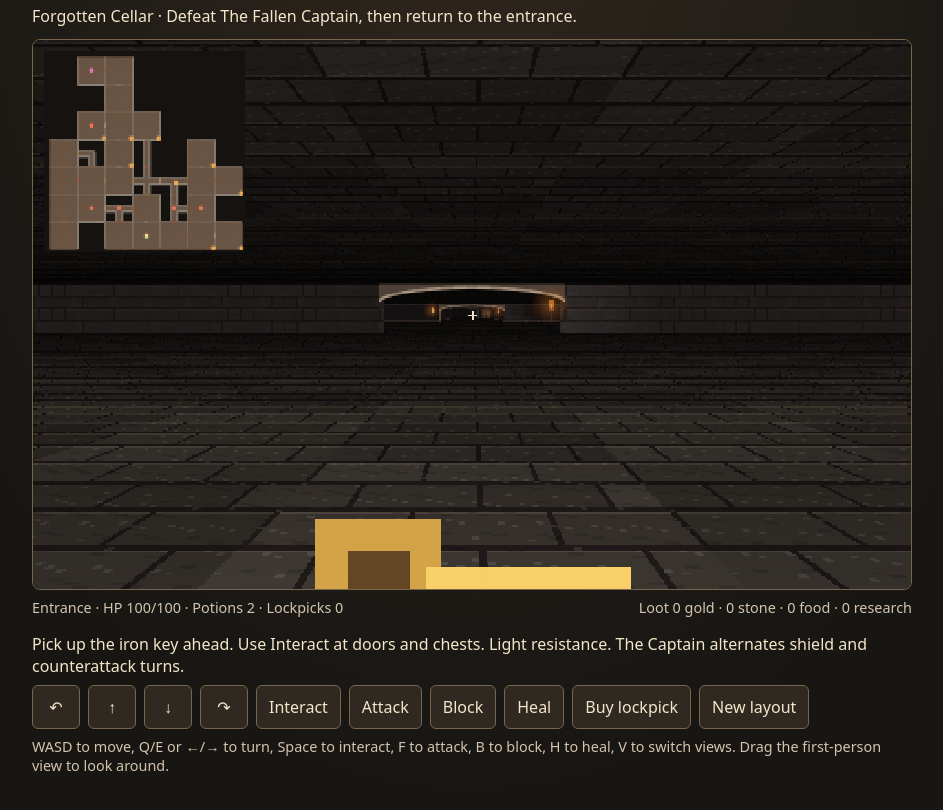
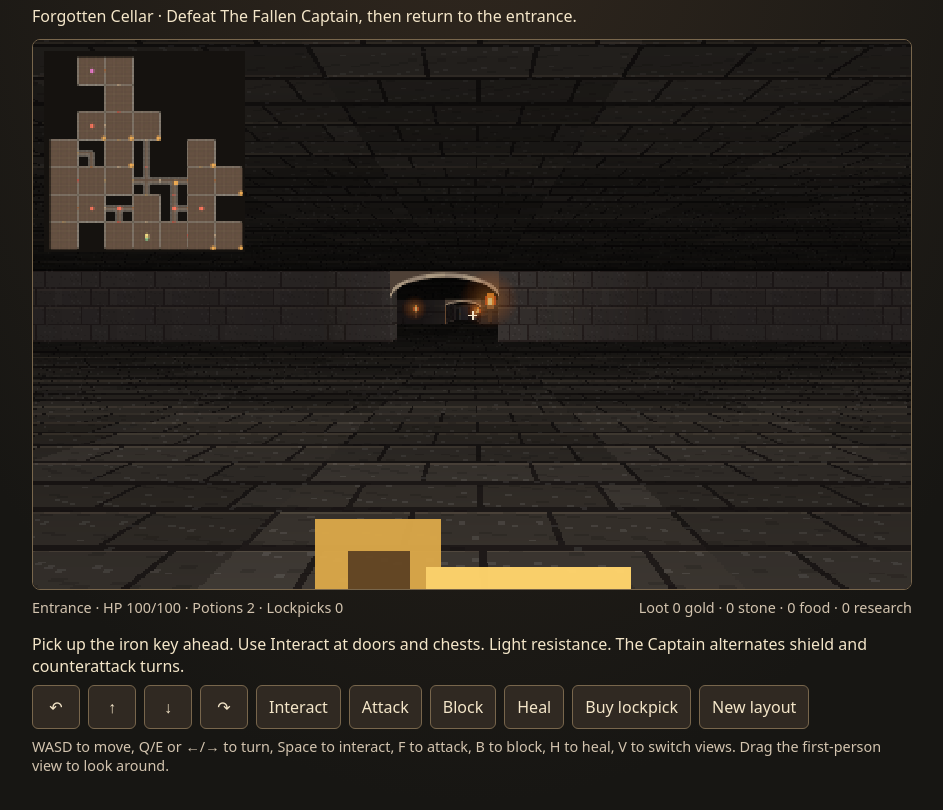
Before and after one commit to 302stang86/2.5D-Test-Dungeon, a plain HTML site: page index.html in a window 1280 px wide. Shown: the part 134-944 px from the top of the page, without its empty margins (168-1111 px from the left). Drawn offline with Linux system fonts and the light colour scheme; animation ran at ten frames a second.

Commit message:
Resize rooms and arches and halve walking speed

```diff
--- a/index.html
+++ b/index.html
@@ -253,8 +253,8 @@ function rival(id,p,name,arms){
 
 
 // Both views share the projected room grid and encounter state.
-const ROOM_SIZE=30, ROOM_SPACING=31, HALF_ROOM=ROOM_SIZE/2;
-const ARCH_WIDTH=5, ARCH_HALF=Math.floor(ARCH_WIDTH/2);
+const ROOM_SIZE=20, ROOM_SPACING=ROOM_SIZE+1, HALF_ROOM=ROOM_SIZE/2;
+const ARCH_WIDTH=2, ARCH_HALF=ARCH_WIDTH/2;
 const ROOM_CENTER=HALF_ROOM+1;
 const EYE_HEIGHT=.5;
 const CEILING_HEIGHT=1.3;
@@ -304,14 +304,14 @@ function restart() {
     const roomName=hall ? TYPES[t.type][0] : (DUNGEON_ROOM_ART[t.dungeonArt] ?? TYPES[t.type][0]);
     rooms.set(roomKey({x:cx,y:cy}),roomName);
     const n=hall ? ARCH_HALF : HALF_ROOM;
-    const end=hall ? ARCH_HALF+1 : HALF_ROOM;
+    const end=hall ? ARCH_HALF : HALF_ROOM;
     for(let dy=-n;dy<end;dy++) for(let dx=-n;dx<end;dx++) room[cy+dy][cx+dx]='.';
     for(const [d,[dx,dy]] of DIRS.entries()){
       const neighbor=grid.get(roomKey({x:t.x+dx,y:t.y+dy}));
       if(!neighbor || !compatible(t,neighbor,d)) continue;
       const boundary=dx+dy>0 ? HALF_ROOM : HALF_ROOM+1;
       if(hall){
-        for(let step=ARCH_HALF+1;step<boundary;step++) for(let lane=-ARCH_HALF;lane<=ARCH_HALF;lane++){
+        for(let step=ARCH_HALF;step<boundary;step++) for(let lane=-ARCH_HALF;lane<ARCH_HALF;lane++){
           room[cy+dy*step+Math.abs(dx)*lane][cx+dx*step+Math.abs(dy)*lane]='.';
         }
       }
@@ -319,14 +319,14 @@ function restart() {
       if(doors.has(cellKey(archX,archY))) continue;
       const vault=(t===boss || neighbor===boss) && !!layout.keyRoom;
       const status=vault ? 'locked' : ['bare','open','closed','locked'][doors.size/ARCH_WIDTH%4];
-      const arch={status,vault,axis:dx ? 'x' : 'y',x:archX+.5,y:archY+.5};
-      for(let lane=-ARCH_HALF;lane<=ARCH_HALF;lane++){
+      const arch={status,vault,axis:dx ? 'x' : 'y',x:archX+Math.abs(dx)*.5,y:archY+Math.abs(dy)*.5};
+      for(let lane=-ARCH_HALF;lane<ARCH_HALF;lane++){
         const col=archX+Math.abs(dy)*lane;
         const rowIndex=archY+Math.abs(dx)*lane;
         room[rowIndex][col]='A';
         doors.set(cellKey(col,rowIndex),arch);
       }
-      actors.push({kind:'torch',x:arch.x-dx*1.5+Math.abs(dy)*1.95,y:arch.y-dy*1.5+Math.abs(dx)*1.95,lift:.38,height:.52});
+      actors.push({kind:'torch',x:arch.x-dx*1.5+Math.abs(dy)*.78,y:arch.y-dy*1.5+Math.abs(dx)*.78,lift:.38,height:.52});
     }
 
     const defender=layout.defenders[key];
@@ -339,13 +339,20 @@ function restart() {
     const loot=site ? layout.caches[key] : t.type!==0 && resourceKinds.length ?
       Object.fromEntries(resourceKinds.map(kind=>[kind,Math.round(layout.treasury[kind]/producers[kind]*(defender?.2:.1))])) : null;
     const chest=layout.chests?.[key];
-    if(chest || loot) actors.push({kind:'chest',x:x+(hall?2.2:14),y:y+(hall?2.2:14),height:.38,radius:.31,roomKey:key,chest,loot});
-    if(layout.keyRoom===key) actors.push({kind:'key',x:x-.92,y:y+.76,height:.25});
+    if(chest || loot){
+      if(hall){
+        room[cy][cx+1]='.';
+        room[cy+1][cx+1]='.';
+      }
+      const inset=hall ? 1 : HALF_ROOM-1;
+      actors.push({kind:'chest',x:x+inset,y:y+inset,height:.38,radius:.31,roomKey:key,chest,loot});
+    }
+    if(layout.keyRoom===key) actors.push({kind:'key',x:x-.92,y:y+(hall?-.76:.76),height:.25});
     if(t.dungeonTrap || (!site && t.type===16 && t.y===entrance.y-2)){
       actors.push({kind:'trap',name:t.dungeonTrap ?? 'spikes',x,y,height:.06});
     }
     if(t.type===17 || key===bossKey || (!site && t.type===15) || (site && layout.tiles.indexOf(t)%6===1)){
-      actors.push({kind:'torch',x:x-2.22,y:y-1.83,lift:.38,height:.52});
+      actors.push({kind:'torch',x:x-(hall?.86:2.22),y:y-(hall?.86:1.83),lift:.38,height:.52});
     }
     if(key===bossKey && site?.id==='dungeon-medium'){
       for(const dx of [-.95,0,.95]) actors.push({kind:'ward',x:x+dx,y:y-1.15,height:.38});
@@ -523,8 +530,8 @@ function nearbyDoor(){
     const door=doors.get(cellKey(x,y));
     if(!isClosed(door) || seen.has(door)) continue;
     seen.add(door);
-    const tx=door.axis==='x' ? door.x : Math.max(door.x-ARCH_HALF,Math.min(player.x,door.x+ARCH_HALF));
-    const ty=door.axis==='y' ? door.y : Math.max(door.y-ARCH_HALF,Math.min(player.y,door.y+ARCH_HALF));
+    const tx=door.axis==='x' ? door.x : Math.max(door.x-ARCH_HALF+.05,Math.min(player.x,door.x+ARCH_HALF-.05));
+    const ty=door.axis==='y' ? door.y : Math.max(door.y-ARCH_HALF+.05,Math.min(player.y,door.y+ARCH_HALF-.05));
     const dx=tx-player.x,dy=ty-player.y,d=Math.hypot(dx,dy);
     if(d>best || (mode==='eye' && Math.cos(player.angle)*dx+Math.sin(player.angle)*dy<d*.4)) continue;
     const hit=cast(dx,dy);
@@ -929,7 +936,7 @@ function frame(now) {
   player.angle += (Number(down('e') || down('arrowright'))-Number(down('q') || down('arrowleft')))*dt*2.4;
   const forward=Number(down('w') || down('arrowup'))-Number(down('s') || down('arrowdown'));
   const strafe=Number(down('d'))-Number(down('a'));
-  const distance=6.0*dt/Math.max(1,Math.hypot(forward,strafe));
+  const distance=3.0*dt/Math.max(1,Math.hypot(forward,strafe));
   const fx=Math.cos(player.angle), fy=Math.sin(player.angle);
   const dx=(forward*fx-strafe*fy)*distance, dy=(forward*fy+strafe*fx)*distance;
   if(!defeated && !escaped){
```
